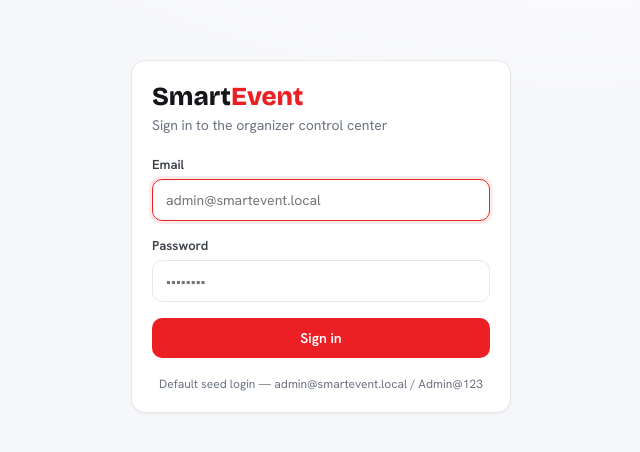
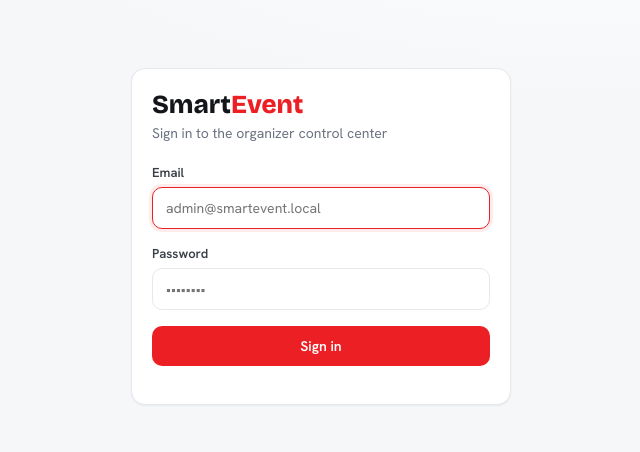
Before and after one commit to kejvinluga22/event-platform, a React (Vite) app in the folder frontend-react/: page /login in a window 1280 px wide. Shown: the part 164-616 px from the top of the page, without its empty margins (319-959 px from the left). Built offline with nearby package versions, Linux system fonts and the light colour scheme; no server answers.

Commit message:
Update Login.jsx

```diff
--- a/frontend-react/src/pages/Login.jsx
+++ b/frontend-react/src/pages/Login.jsx
@@ -88,7 +88,7 @@ export default function Login() {
         </form>
 
         <div className="muted" style={{ fontSize: 12, marginTop: 18, textAlign: 'center' }}>
-          Default seed login — admin@smartevent.local / Admin@123
+
         </div>
       </div>
     </div>
```
